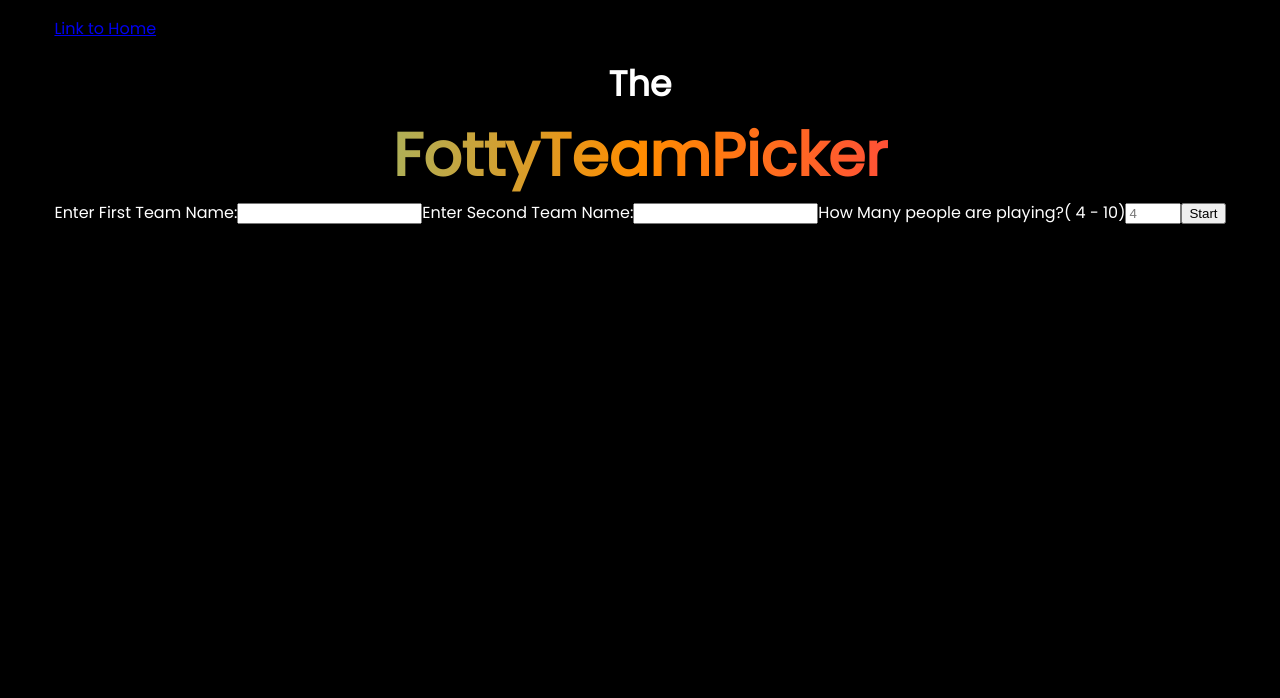
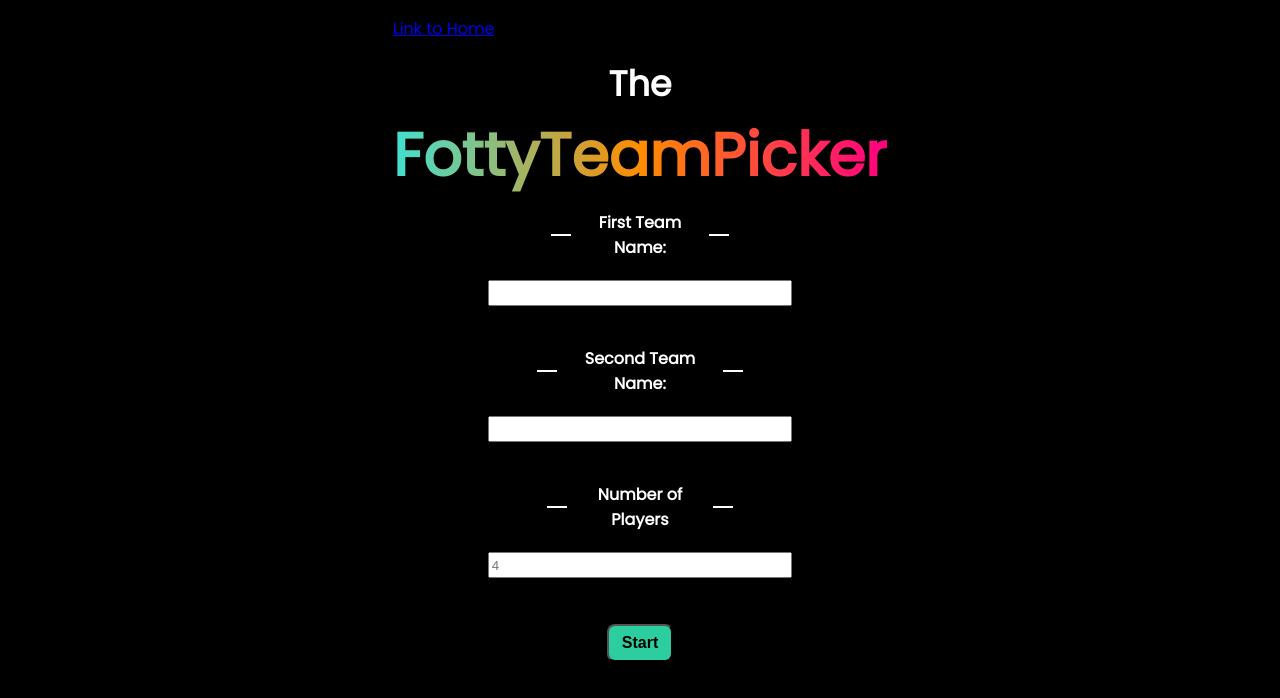
Before and after one commit to TechMilton/FootyNamePicker, a React (Create React App) app: page /Settings in a window 1280 px wide. Shown: the top 698 px of the page. Built offline with nearby package versions, Linux system fonts and the light colour scheme.

Commit message:
Added some styling to the Settings Page

```diff
--- a/src/App.css
+++ b/src/App.css
@@ -145,29 +145,15 @@ body {
 }
 
 .ul-list-names {
-  counter-reset: index;
   padding: 0;
   max-width: 300px;
 }
 
 .li-list-names {
-  counter-increment: index;
   display: flex;
   align-items: center;
 }
 
-.li-list-names::before {
-  content: counters(index, ".", decimal-leading-zero);
-  font-size: 1.5rem;
-  text-align: right;
-  font-weight: bold;
-  min-width: 50px;
-  padding-right: 12px;
-  background-image: linear-gradient(to bottom, aquamarine, orangered);
-  background-attachment: fixed;
-  background-clip: text;
-  -webkit-text-fill-color: transparent;
-}
 
 .progress-bar {
   position: relative;
@@ -183,3 +169,17 @@ body {
   border-radius: inherit;
   transition: width .2s ease-in;
 }
+
+/*Settings Page */
+
+.settings-page {
+  display: flex;
+  flex-direction: column;
+  align-items: center;
+}
+
+.settings-input {
+  width: 60%;
+  height: 20px;
+  margin: 10px 0px 30px 0px;
+}
--- a/src/App.js
+++ b/src/App.js
@@ -18,9 +18,6 @@ import Settings from './components/settings/settings';
 
 
 function App() {
-
-  const [teamOne, setTeamOne] = useState("");
-
 
   return (
     <Router>
--- a/src/components/form/form.js
+++ b/src/components/form/form.js
@@ -8,7 +8,7 @@ const Form = (props) => {
     const [colorInput, setColor] = useState("");
 
     // use the reducer
-    const [{ names, teamA, teamB }, dispatch] = useReducer(reducer, initialState);
+    const [{ names }, dispatch] = useReducer(reducer, initialState);
 
 
     // update name input state
@@ -92,10 +92,10 @@ const Form = (props) => {
             <div>
                 <div>
                     {random.length === 0 ? null : (
-                        <ul>
-                            <span>{teamA}</span>
+                        <ul className="ul-list-names">
+                            <span>Team One</span>
                             {random.map((footballer, index) => (
-                                <li key={index}>
+                                <li className="li-list-names" key={index}>
                                     <span style={{ color: footballer.color }}>{footballer.name}</span>
                                 </li>
                             ))}
@@ -106,10 +106,10 @@ const Form = (props) => {
                 {/* Split into Team B Compontent */}
                 <div>
                     {b.length === 0 ? null : (
-                        <ul>
-                            <span>{teamB}</span>
+                        <ul className="ul-list-names">
+                            <span>Team Two</span>
                             {b.map((footballer, index) => (
-                                <li key={index}>
+                                <li className="li-list-names" key={index}>
                                     <span style={{ color: footballer.color }}>{footballer.name}</span>
                                 </li>
                             ))}
--- a/src/components/settings/settings.js
+++ b/src/components/settings/settings.js
@@ -29,31 +29,34 @@ const Settings = (props) => {
 
     return (
         <>
-            <form onSubmit={handleSubmit}>
-                <label>Enter First Team Name:</label>
+            <form className="settings-page" onSubmit={handleSubmit}>
+                <label className="input-label">First Team Name:</label>
                 <input
+                    className="settings-input"
                     type="text"
                     onChange={handleTeamOne}
                     value={teamOne}
                 >
                 </input>
 
-                <label>Enter Second Team Name:</label>
+                <label className="input-label">Second Team Name:</label>
                 <input
+                    className="settings-input"
                     type="text"
                     onChange={handleTeamTwo}
                     value={teamTwo}
                 >
                 </input>
 
-                <label>How Many people are playing?( 4 - 10)</label>
+                <label className="input-label">Number of Players</label>
                 <input
+                    className="settings-input"
                     type="number"
                     placeholder="4"
                     min="4"
                     max="10">
                 </input>
-                <button>Start</button>
+                <button className="main-btn">Start</button>
             </form>
         </>
     )
```
